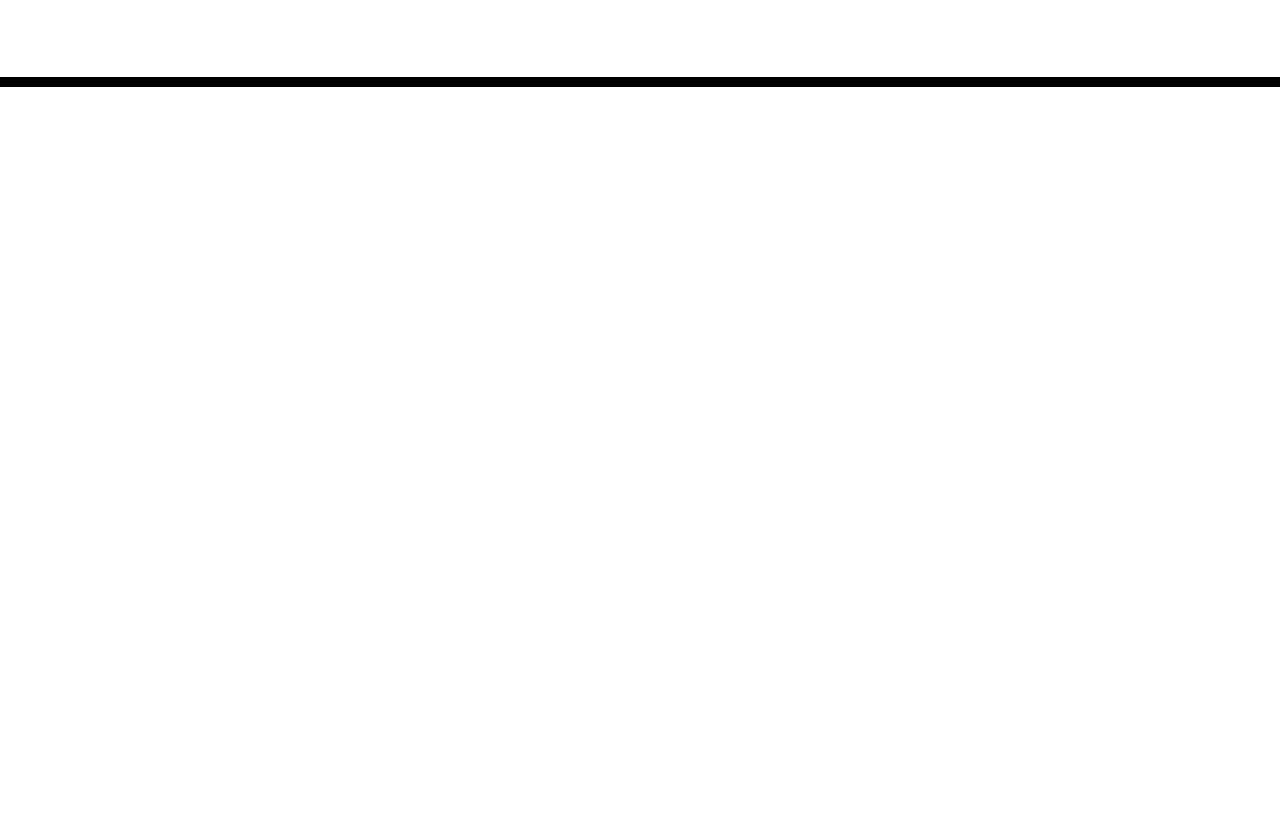
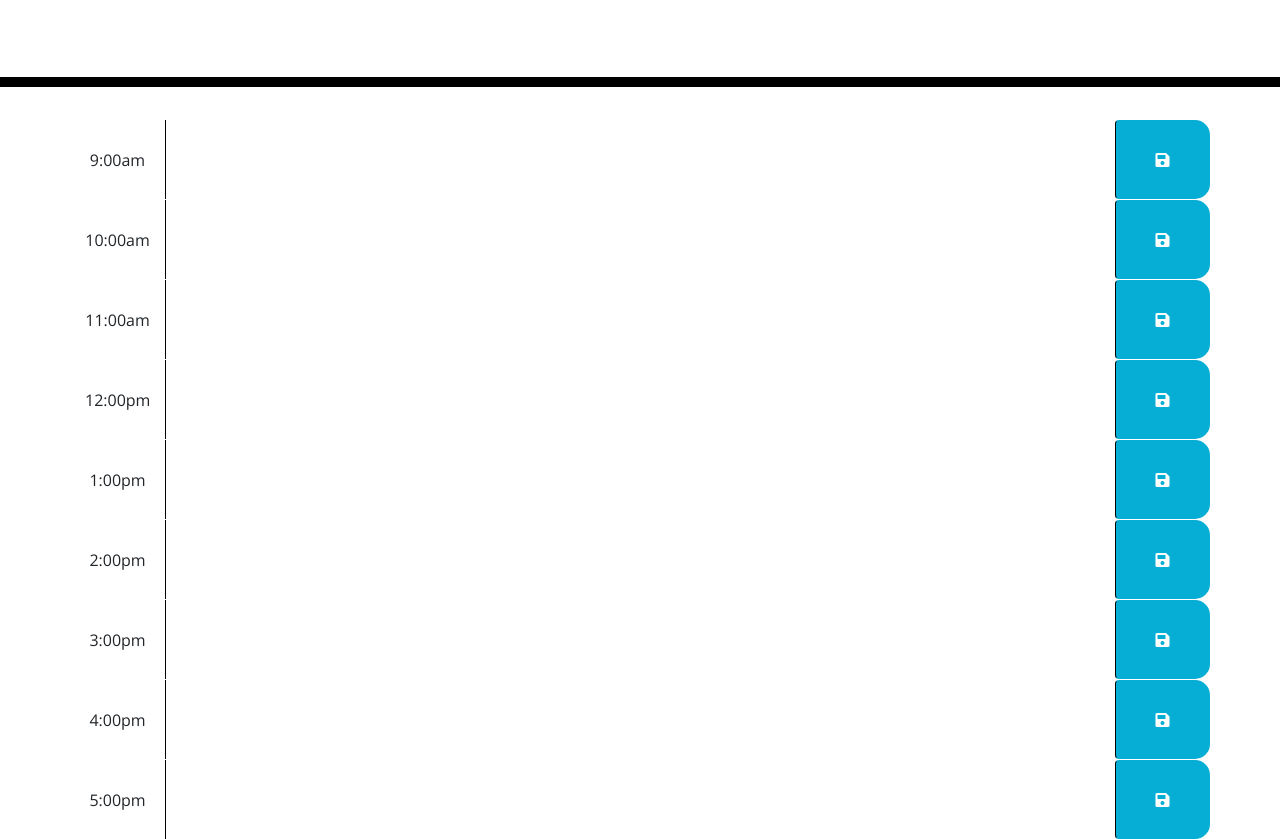
Before and after one commit to JHam94/5-work-day-scheduler, a plain HTML site: page index.html in a window 1280 px wide. Shown: the part 181-1020 px from the top of the page. Before the commit the page ends 800 px from the top, so only its background shows below. Drawn offline with nearby package versions, Linux system fonts and the light colour scheme.

Commit message:
added timeblocks

```diff
--- a/index.html
+++ b/index.html
@@ -21,6 +21,77 @@
     </header>
     <div class="container">
         <!-- Timeblocks go here -->
+        <div id="hour9" class="row time-block">
+            <div class="col-md-1">
+                9:00am
+            </div>
+            <textarea class="col-md-10 description"></textarea>
+            <button class="btn saveBtn col-md-1"><i class="fas fa-save"></i></button>
+        </div>
+
+        <div id="hour10" class="row time-block">
+            <div class="col-md-1">
+                10:00am
+            </div>
+            <textarea class="col-md-10 description"></textarea>
+            <button class="btn saveBtn col-md-1"><i class="fas fa-save"></i></button>
+        </div>
+
+        <div id="hour11" class="row time-block">
+            <div class="col-md-1">
+                11:00am
+            </div>
+            <textarea class="col-md-10 description"></textarea>
+            <button class="btn saveBtn col-md-1"><i class="fas fa-save"></i></button>
+        </div>
+
+        <div id="hour12" class="row time-block">
+            <div class="col-md-1">
+                12:00pm
+            </div>
+            <textarea class="col-md-10 description"></textarea>
+            <button class="btn saveBtn col-md-1"><i class="fas fa-save"></i></button>
+        </div>
+
+        <div id="hour13" class="row time-block">
+            <div class="col-md-1">
+                1:00pm
+            </div>
+            <textarea class="col-md-10 description"></textarea>
+            <button class="btn saveBtn col-md-1"><i class="fas fa-save"></i></button>
+        </div>
+
+        <div id="hour14" class="row time-block">
+            <div class="col-md-1">
+                2:00pm
+            </div>
+            <textarea class="col-md-10 description"></textarea>
+            <button class="btn saveBtn col-md-1"><i class="fas fa-save"></i></button>
+        </div>
+
+        <div id="hour15" class="row time-block">
+            <div class="col-md-1">
+                3:00pm
+            </div>
+            <textarea class="col-md-10 description"></textarea>
+            <button class="btn saveBtn col-md-1"><i class="fas fa-save"></i></button>
+        </div>
+
+        <div id="hour16" class="row time-block">
+            <div class="col-md-1">
+                4:00pm
+            </div>
+            <textarea class="col-md-10 description"></textarea>
+            <button class="btn saveBtn col-md-1"><i class="fas fa-save"></i></button>
+        </div>
+
+        <div id="hour17" class="row time-block">
+            <div class="col-md-1">
+                5:00pm
+            </div>
+            <textarea class="col-md-10 description"></textarea>
+            <button class="btn saveBtn col-md-1"><i class="fas fa-save"></i></button>
+        </div>
     <script src="https://code.jquery.com/jquery-3.4.1.min.js"></script>
     <script src="https://cdnjs.cloudflare.com/ajax/libs/moment.js/2.24.0/moment.min.js"></script>
     <script src='script.js'></script>
```
